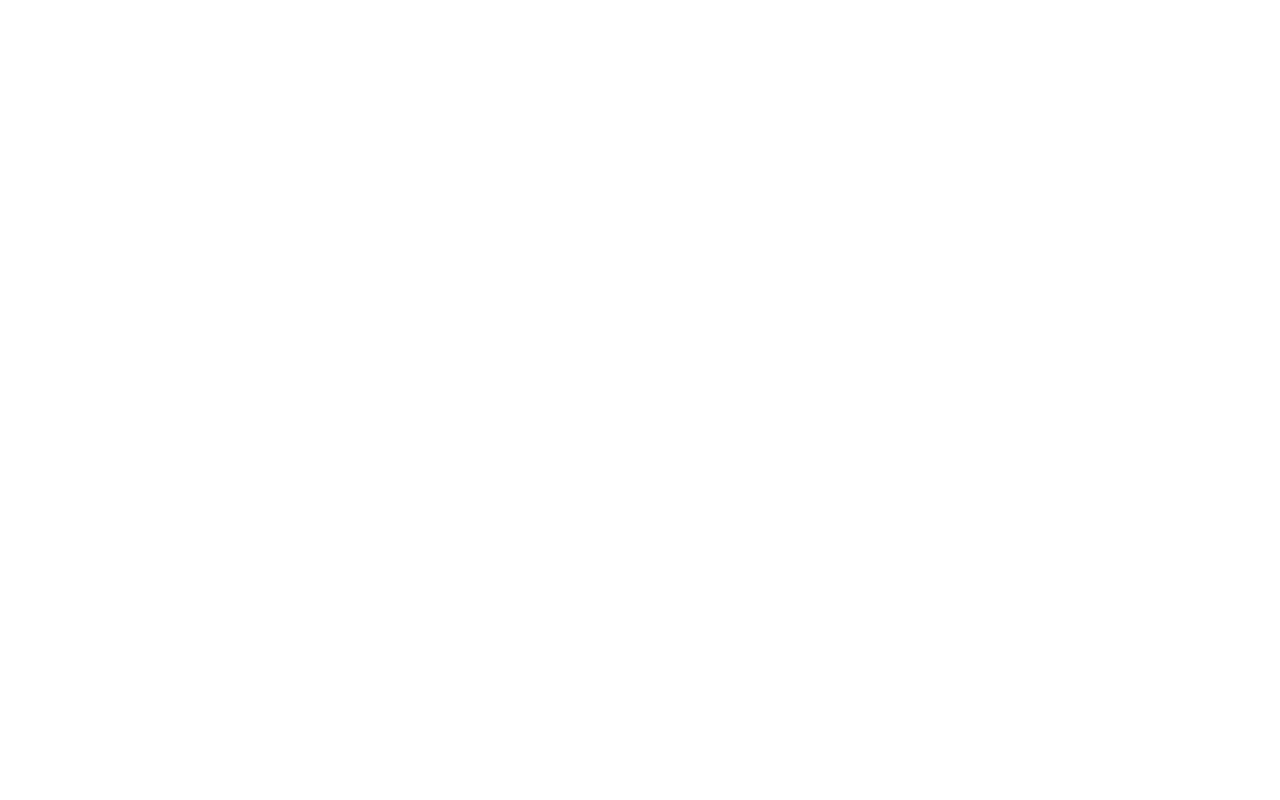
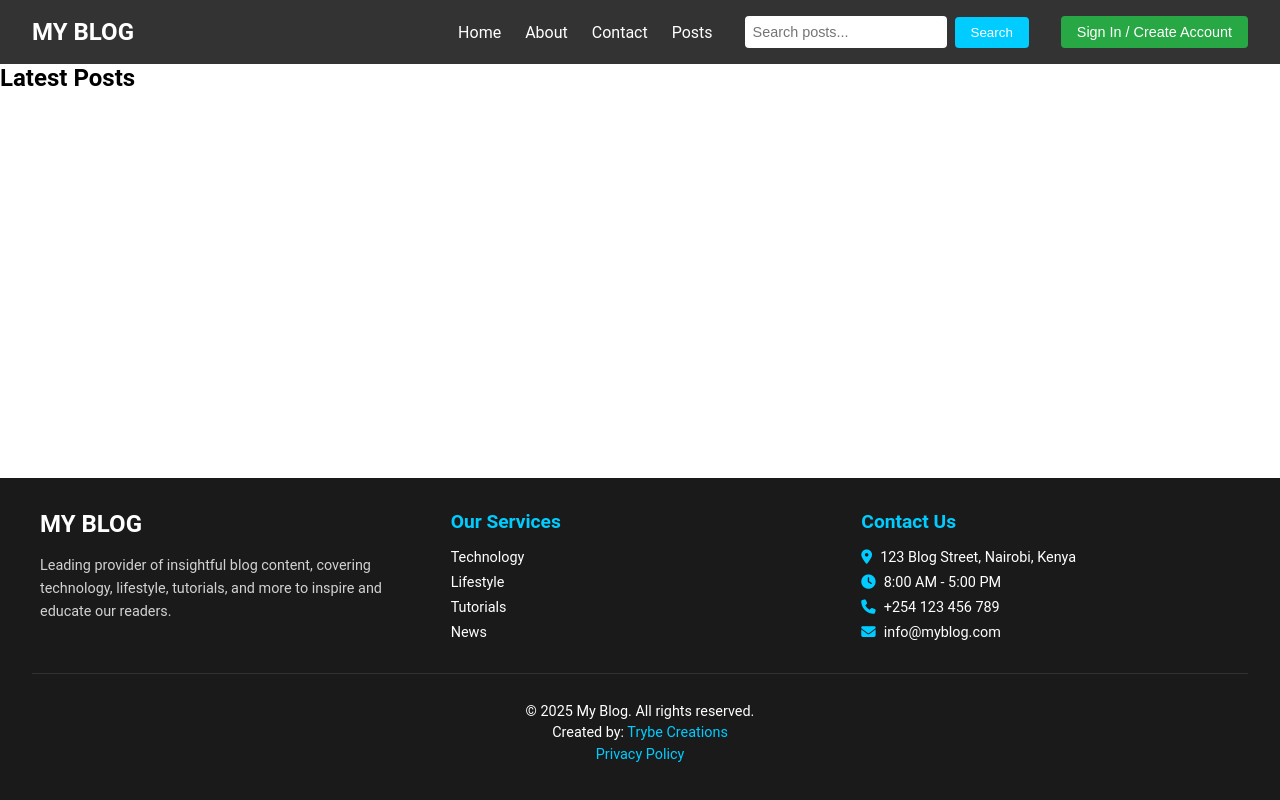
Before and after one commit to kelaki0/blog-website, a plain HTML site: page index.html in a window 1280 px wide. Drawn offline with Linux system fonts and the light colour scheme.

Commit message:
header and footer

```diff
--- a/assets/css/styles.css
+++ b/assets/css/styles.css
@@ -0,0 +1,253 @@
+/* Reset and global styles */
+* {
+    margin: 0;
+    padding: 0;
+    box-sizing: border-box;
+}
+
+body {
+    font-family: 'Roboto', sans-serif;
+    min-height: 100vh; /* Ensure body takes full viewport height */
+    display: flex;
+    flex-direction: column;
+}
+
+.page-wrapper {
+    display: flex;
+    flex-direction: column;
+    min-height: 100vh; /* Wrapper spans full viewport height */
+}
+
+main {
+    flex: 1; /* Main grows to push footer down */
+}
+
+/* Header styles (unchanged from previous request) */
+header {
+    background-color: #333;
+    color: #fff;
+    padding: 1rem 2rem;
+    display: flex;
+    align-items: center;
+    justify-content: space-between;
+    position: sticky;
+    top: 0;
+    z-index: 100;
+}
+
+.logo {
+    font-size: 1.5rem;
+    font-weight: bold;
+    text-transform: uppercase;
+}
+
+nav {
+    display: flex;
+    align-items: center;
+    gap: 2rem;
+}
+
+.nav-links {
+    list-style: none;
+    display: flex;
+    gap: 1.5rem;
+}
+
+.nav-links li a {
+    color: #fff;
+    text-decoration: none;
+    font-size: 1rem;
+    transition: color 0.3s ease;
+}
+
+.nav-links li a:hover {
+    color: #00ccff;
+}
+
+.search-bar {
+    display: flex;
+    align-items: center;
+    gap: 0.5rem;
+}
+
+#search-input {
+    padding: 0.5rem;
+    border: none;
+    border-radius: 4px;
+    font-size: 0.9rem;
+}
+
+#search-button {
+    padding: 0.5rem 1rem;
+    background-color: #00ccff;
+    color: #fff;
+    border: none;
+    border-radius: 4px;
+    cursor: pointer;
+    transition: background-color 0.3s ease;
+}
+
+#search-button:hover {
+    background-color: #0099cc;
+}
+
+.auth-button {
+    padding: 0.5rem 1rem;
+    background-color: #28a745;
+    color: #fff;
+    border: none;
+    border-radius: 4px;
+    cursor: pointer;
+    font-size: 0.9rem;
+    transition: background-color 0.3s ease;
+}
+
+.auth-button:hover {
+    background-color: #218838;
+}
+
+/* Footer styles (updated for sticky footer) */
+.footer {
+    background-color: #1a1a1a;
+    color: #fff;
+    padding: 2rem 2rem;
+    font-size: 0.9rem;
+}
+
+.footer-container {
+    display: flex;
+    justify-content: space-between;
+    max-width: 1200px;
+    margin: 0 auto;
+    gap: 2rem;
+}
+
+.footer-column {
+    flex: 1;
+    min-width: 200px;
+}
+
+.footer-logo {
+    font-size: 1.5rem;
+    font-weight: bold;
+    text-transform: uppercase;
+    margin-bottom: 1rem;
+}
+
+.footer-description {
+    line-height: 1.6;
+    opacity: 0.8;
+}
+
+.footer-column h3 {
+    font-size: 1.2rem;
+    margin-bottom: 1rem;
+    color: #00ccff;
+}
+
+.footer-links {
+    list-style: none;
+}
+
+.footer-links li {
+    margin-bottom: 0.5rem;
+}
+
+.footer-links li a {
+    color: #fff;
+    text-decoration: none;
+    transition: color 0.3s ease;
+}
+
+.footer-links li a:hover {
+    color: #00ccff;
+}
+
+.footer-contact {
+    list-style: none;
+}
+
+.footer-contact li {
+    margin-bottom: 0.5rem;
+    display: flex;
+    align-items: center;
+    gap: 0.5rem;
+}
+
+.footer-contact i {
+    color: #00ccff;
+}
+
+.footer-contact a {
+    color: #fff;
+    text-decoration: none;
+}
+
+.footer-contact a:hover {
+    color: #00ccff;
+}
+
+.footer-bottom {
+    text-align: center;
+    padding-top: 1.5rem;
+    border-top: 1px solid rgba(255, 255, 255, 0.1);
+    margin-top: 1.5rem;
+}
+
+.footer-bottom p {
+    margin: 0.3rem 0;
+}
+
+.footer-bottom a {
+    color: #00ccff;
+    text-decoration: none;
+}
+
+.footer-bottom a:hover {
+    text-decoration: underline;
+}
+
+/* Responsive design for header */
+@media (max-width: 768px) {
+    header {
+        flex-direction: column;
+        align-items: flex-start;
+        padding: 1rem;
+    }
+
+    nav {
+        flex-direction: column;
+        width: 100%;
+        gap: 1rem;
+    }
+
+    .nav-links {
+        flex-direction: column;
+        align-items: flex-start;
+    }
+
+    .search-bar {
+        width: 100%;
+    }
+
+    #search-input {
+        width: 100%;
+    }
+
+    .auth-button {
+        width: 100%;
+        text-align: center;
+    }
+}
+
+/* Responsive design for footer */
+@media (max-width: 768px) {
+    .footer-container {
+        flex-direction: column;
+        gap: 1.5rem;
+    }
+
+    .footer-column {
+        min-width: auto;
+    }
+}
--- a/index.html
+++ b/index.html
@@ -5,9 +5,69 @@
     <meta name="viewport" content="width=device-width, initial-scale=1.0">
     <title>Blog Website - Home</title>
     <link rel="stylesheet" href="assets/css/styles.css">
+    <link rel="stylesheet" href="https://cdnjs.cloudflare.com/ajax/libs/font-awesome/6.4.2/css/all.min.css">
 </head>
 <body>
-    <!-- Content will go here -->
+    <div class="page-wrapper">
+        <header>
+            <div class="logo">My Blog</div>
+            <nav>
+                <ul class="nav-links">
+                    <li><a href="index.html">Home</a></li>
+                    <li><a href="about.html">About</a></li>
+                    <li><a href="contact.html">Contact</a></li>
+                    <li><a href="posts.html">Posts</a></li>
+                </ul>
+                <div class="search-bar">
+                    <input type="text" id="search-input" placeholder="Search posts...">
+                    <button type="button" id="search-button">Search</button>
+                </div>
+                <button class="auth-button">Sign In / Create Account</button>
+            </nav>
+        </header>
+        <main>
+            <!-- Placeholder for homepage content -->
+            <section class="blog-posts">
+                <h1>Latest Posts</h1>
+                <div class="post-grid" id="post-grid">
+                    <!-- Blog post previews will be added later -->
+                </div>
+            </section>
+        </main>
+        <footer class="footer">
+            <div class="footer-container">
+                <div class="footer-column">
+                    <div class="footer-logo">My Blog</div>
+                    <p class="footer-description">
+                        Leading provider of insightful blog content, covering technology, lifestyle, tutorials, and more to inspire and educate our readers.
+                    </p>
+                </div>
+                <div class="footer-column">
+                    <h3>Our Services</h3>
+                    <ul class="footer-links">
+                        <li><a href="#">Technology</a></li>
+                        <li><a href="#">Lifestyle</a></li>
+                        <li><a href="#">Tutorials</a></li>
+                        <li><a href="#">News</a></li>
+                    </ul>
+                </div>
+                <div class="footer-column">
+                    <h3>Contact Us</h3>
+                    <ul class="footer-contact">
+                        <li><i class="fas fa-map-marker-alt"></i> 123 Blog Street, Nairobi, Kenya</li>
+                        <li><i class="fas fa-clock"></i> 8:00 AM - 5:00 PM</li>
+                        <li><i class="fas fa-phone"></i> +254 123 456 789</li>
+                        <li><i class="fas fa-envelope"></i> <a href="mailto:info@myblog.com">info@myblog.com</a></li>
+                    </ul>
+                </div>
+            </div>
+            <div class="footer-bottom">
+                <p>&copy; 2025 My Blog. All rights reserved.</p>
+                <p>Created by: <a href="#">Trybe Creations</a></p>
+                <p><a href="privacy.html">Privacy Policy</a></p>
+            </div>
+        </footer>
+    </div>
     <script src="assets/js/script.js"></script>
 </body>
 </html>
```
Also changed, not shown: contact.html (added, +34 -0 lines), posts.html (+34 -0 lines), content.html (deleted), 1 other file.
